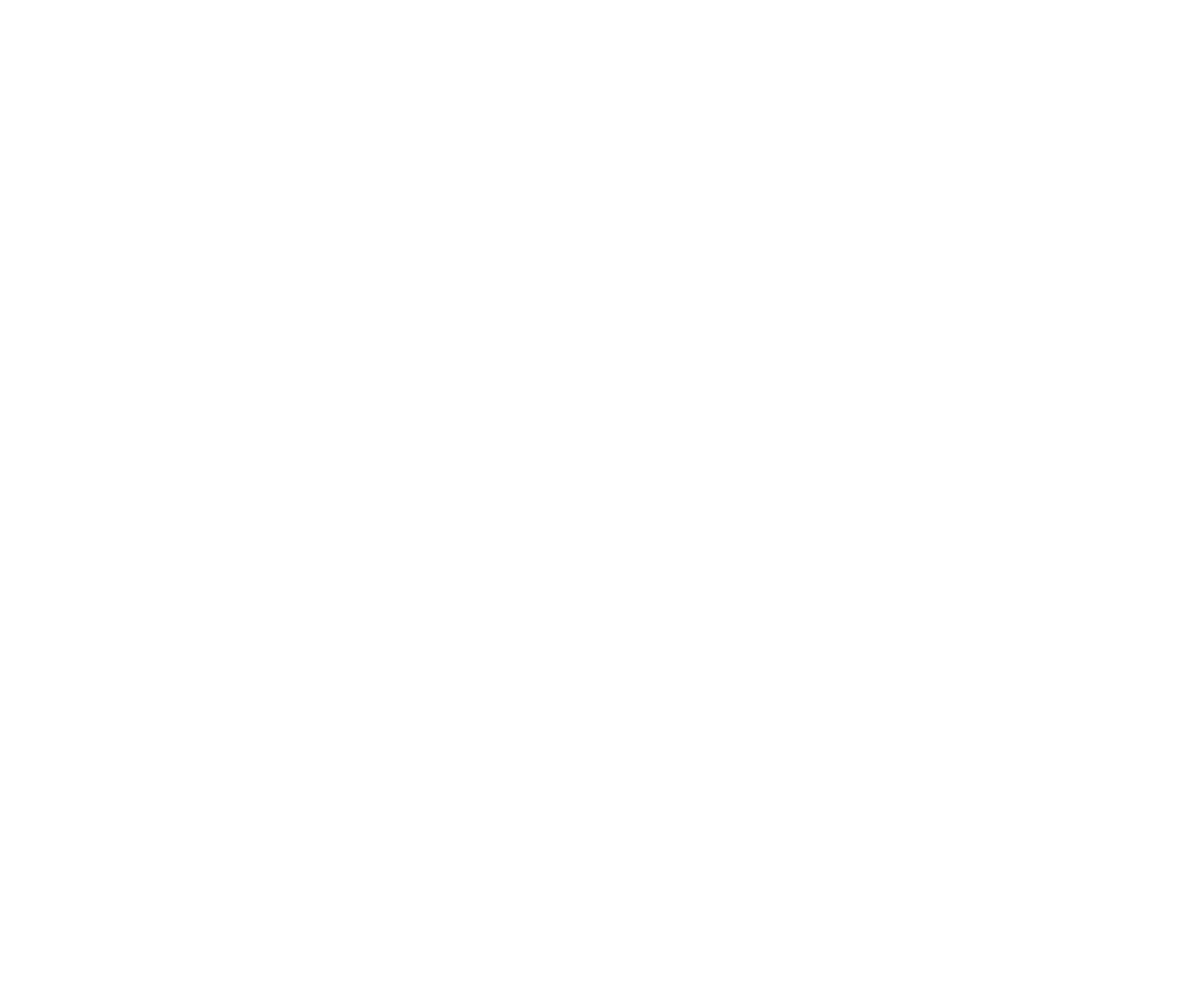
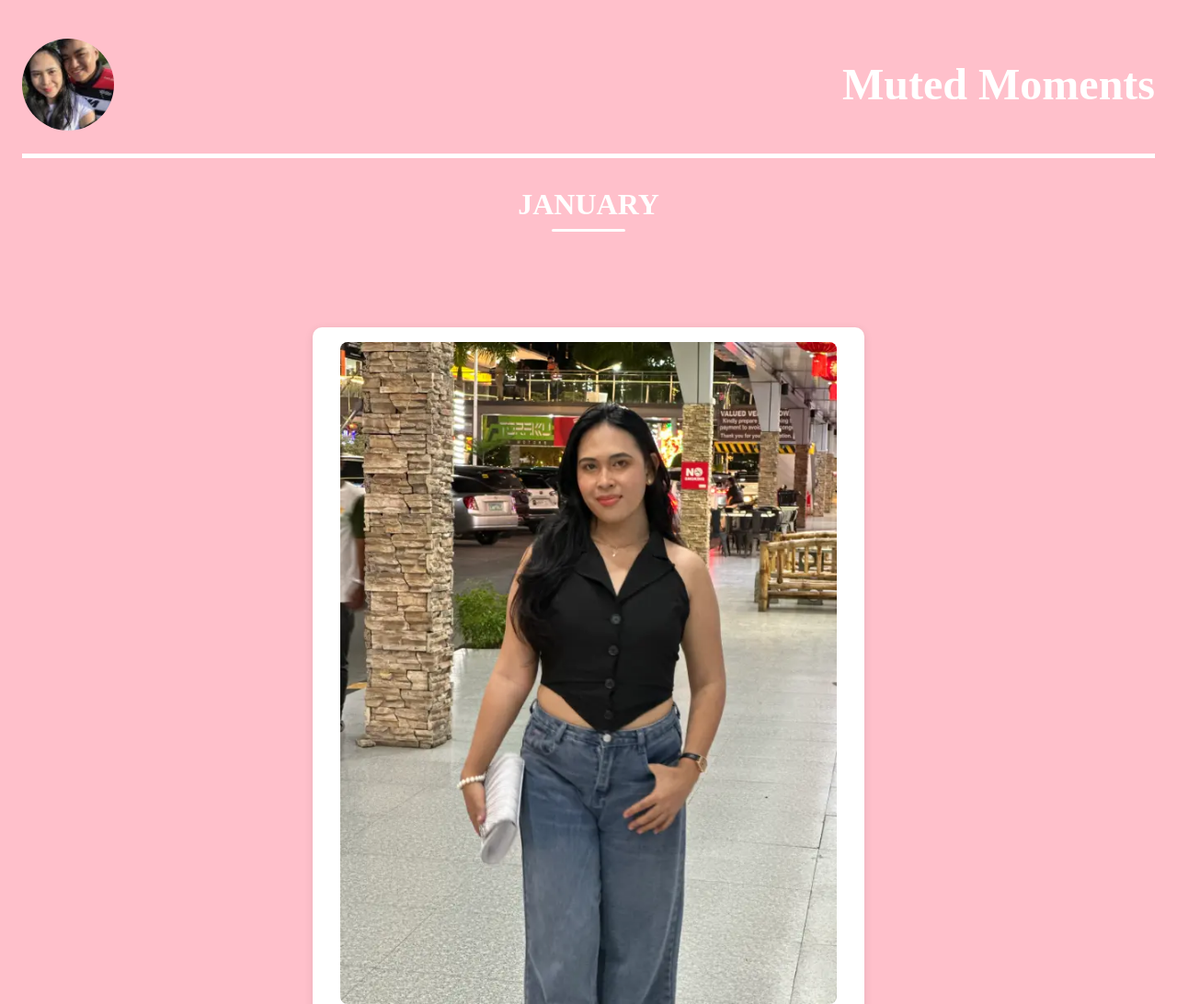
Before and after one commit to rcyrel79/muted-moments, a plain HTML site: page index.html in a window 1280 px wide. Shown: the top 1092 px of the page at 92% size. Before the commit the page ends 800 px from the top, so only its background shows below. Drawn offline with Linux system fonts and the light colour scheme.

Commit message:
Initial design layout index/css, also added some initial images

```diff
--- a/index.html
+++ b/index.html
@@ -4,8 +4,46 @@
     <meta charset="UTF-8">
     <meta name="viewport" content="width=device-width, initial-scale=1.0">
     <title>Cyrel Landing Page</title>
+    <link rel="stylesheet" href="styles/style.css">
+    <link rel="icon" href="favicon.ico">
+    <meta property="og:title" content="Cyrel's Timeline">
+    <meta property="og:image" content="images/social-preview.jpg">
+    <meta name="description" content="My personal story, shown as a timeline.">
+    <link rel="stylesheet" href="https://cdnjs.cloudflare.com/ajax/libs/font-awesome/6.4.0/css/all.min.css">
 </head>
 <body>
+    <!-- Header Section -->
+    <div class="header-wrapper">
+        <img src="images/IMG_5401.webp" alt="Header Image" class="profile-picture" loading="lazy">
+        <h1 class="main-title">Muted Moments</h1>
+    </div>
+    <!-- Header Section End -->
 
+    <div class="header-line"></div>
+
+    <!-- Timeline Section -->
+    <section class="timeline-wrapper">
+
+        <!-- Timeline Month -->
+        <div class="timeline-month">
+            <div class="timeline-month-title">January</div>
+        </div>
+        <!-- Timeline Month End -->
+
+        <!-- Timeline Card -->
+        <article class="timeline-card">
+            <figure class="timeline-card-image">
+                <img src="images/IMG_5322 600px.webp" alt="Timeline Image" loading="lazy">
+            </figure>
+            <div class="timeline-card-content">
+                <h3 class="timeline-location"><i class="fas fa-map-marker-alt"></i> City times Square, Mandaue, Cebu</h3>
+                <p class="timeline-description">
+
+                </p>
+            </div>
+        </article>
+        <!-- Timeline Card End -->
+    </section>
+    <!-- Timeline Section End -->
 </body>
 </html>
--- /dev/null
+++ b/styles/style.css
@@ -0,0 +1,129 @@
+*,
+*::before,
+*::after {
+    box-sizing: border-box;
+}
+body {
+    font-family: Arial, sans-serif;
+    background-color: #FFC0CB;
+    font-family: 'Times New Roman';
+}
+
+.header-wrapper {
+    display: flex;
+    flex-direction: row;
+    align-items: center;
+    justify-content: space-between;
+    padding: 1rem;
+    width: 100%;
+    margin-top: 1rem;
+}
+.profile-picture {
+    width: 100px;
+    height: 100px;
+    border-radius: 100%;
+    object-fit: cover;
+}
+.main-title {
+    color: #ffffff;
+    font-size: 3rem;
+}
+.header-line {
+    height: 5px;
+    background-color: rgb(255, 255, 255);
+    align-items: center;
+    margin-left: 1rem;
+    margin-right: 1rem;
+}
+.timeline-wrapper{
+    display: flex;
+    flex-direction: column;
+    align-items: center;
+    padding: 2rem;
+    gap: 2rem; /* space between timeline entries */
+}
+
+.timeline-month{
+    margin-bottom: 3rem;
+}
+
+.timeline-month-title {
+    font-size: 2rem;       /* ~18px */
+    font-weight: 600;
+    color: #ffffff;
+    text-align: center;
+    margin-bottom: 1.5rem;
+    position: relative;
+    text-transform: uppercase; /* If Figma uses uppercase */
+}
+
+.timeline-month-title::after {
+    content: "";
+    display: block;
+    width: 80px;                /* Match Figma line length */
+    height: 3px;
+    background: #ffffff;           /* Figma grey line color */
+    border-radius: 2px;
+    margin: 0.5rem auto 0;
+}
+
+.timeline-card {
+    display: flex;
+    flex-direction: column;
+    align-items: center;
+    width: 90%;
+    max-width: 600px;
+    background: white;
+    border-radius: 10px;
+    overflow: hidden; /* Ensures child elements (like images) respect rounding */
+    box-shadow: 0 2px 10px rgba(0, 0, 0, 0.1);
+}
+.timeline-card-image {
+    width: 90%;
+    border-radius: 10px;
+    margin: 0;          /* <-- add this */
+    padding: 0;         /* <-- add this */
+    margin-bottom: 1rem;
+    margin-top: 1rem;
+
+}
+.timeline-card-image img {
+    display: block;     /* <-- prevents extra spacing below */
+    width: 100%;
+    border-radius: 8px; /* or 0px if you want flush corners */
+}
+.timeline-card-content {
+    font-size: 16px;
+    text-align: center;
+    color: #333;
+}
+
+
+
+
+
+
+
+
+/* Base desktop styles */
+.timeline__event {
+    display: flex;
+    flex-direction: row;
+    gap: 20px;
+    padding: 16px;
+}
+
+/* Mobile override */
+@media (max-width: 768px) {
+    .timeline__event {
+        flex-direction: column;
+    }
+    .header-wrapper {
+        flex-direction: column;
+        align-items: center;
+        text-align: center;
+    }
+    .main-title {
+        margin: 0.5rem;
+    }
+}
```
Also changed, not shown: images/IMG_5322 600px.webp (added), images/IMG_5401.webp (added), style.css (deleted).
